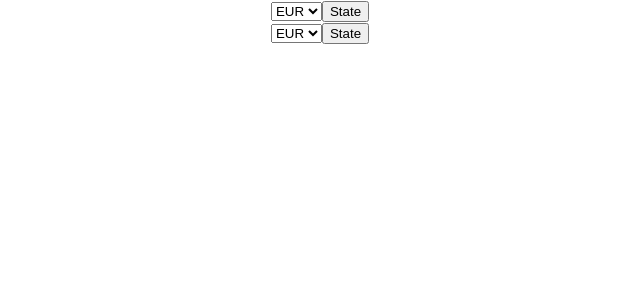
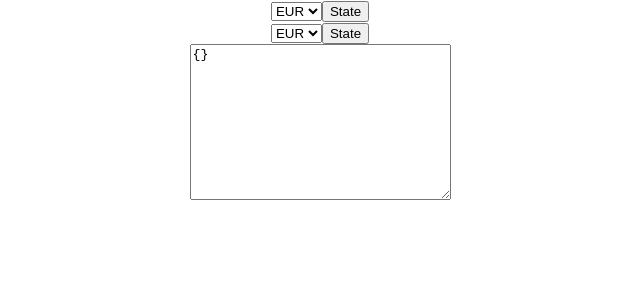
Before and after one commit to bob-smith-compass/redux-create-react-app, a React (Create React App) app: page / in a window 1280 px wide. Shown: the top 300 px of the page, without its empty margins (320-960 px from the left). Built offline with nearby package versions, Linux system fonts and the light colour scheme.

Commit message:
BUG: WHY STORE DATA NOT SHOWING

```diff
--- a/src/App.js
+++ b/src/App.js
@@ -3,6 +3,7 @@ import './App.css';
 import Form from './components/form/Forms';
 import TextArea from './components/textarea/TextArea';
 import Conversion from './components/conversion/Conversion';
+import store from './store/configStore';
 
 
 
@@ -41,6 +42,9 @@ function App() {
 
       {/* <TextArea /> */}
       <Conversion />
+      <textarea name="" id="" cols="30" rows="10" >
+        {JSON.stringify(store)}
+      </textarea>
     </div>
   );
 }
```
